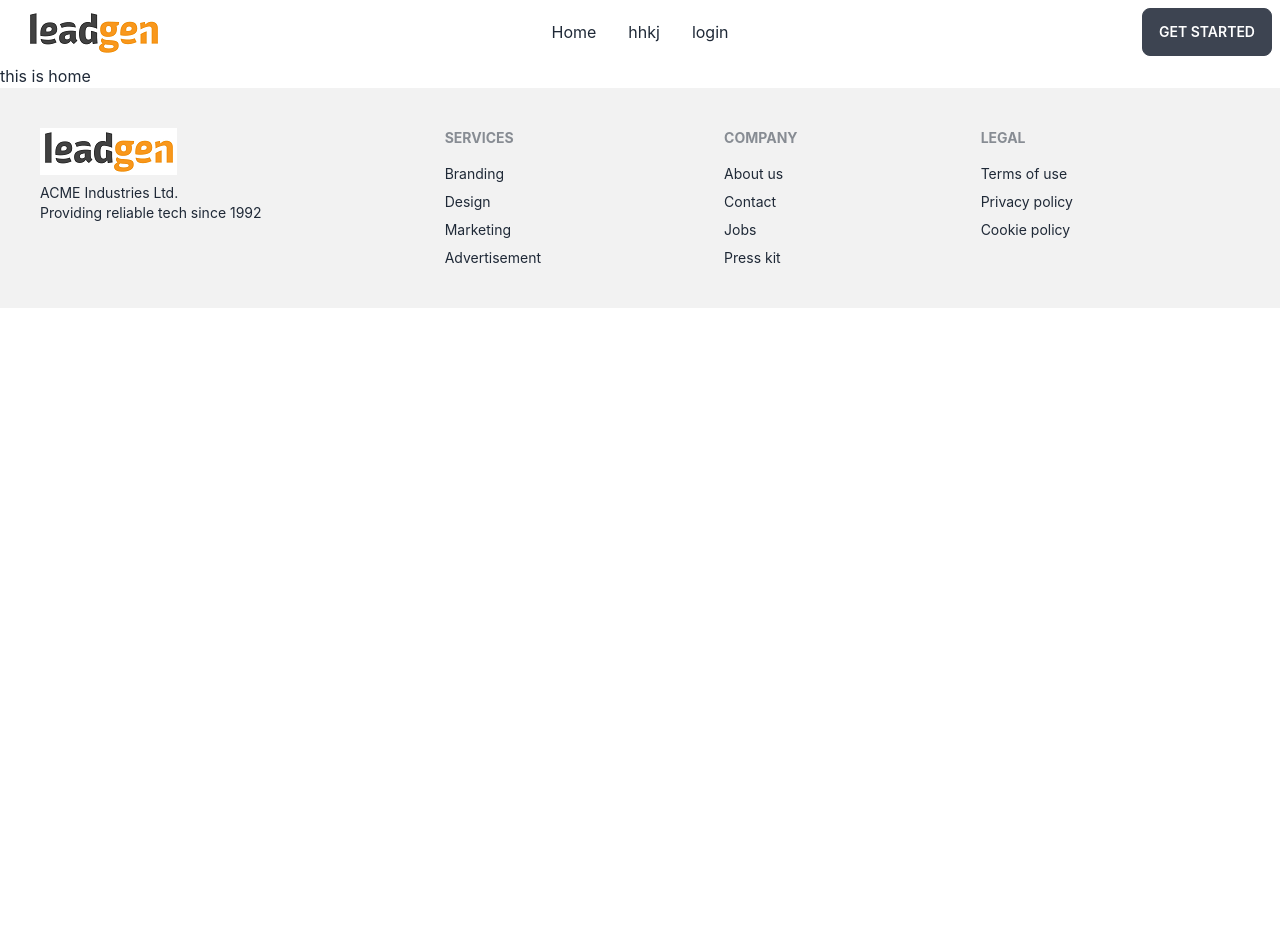
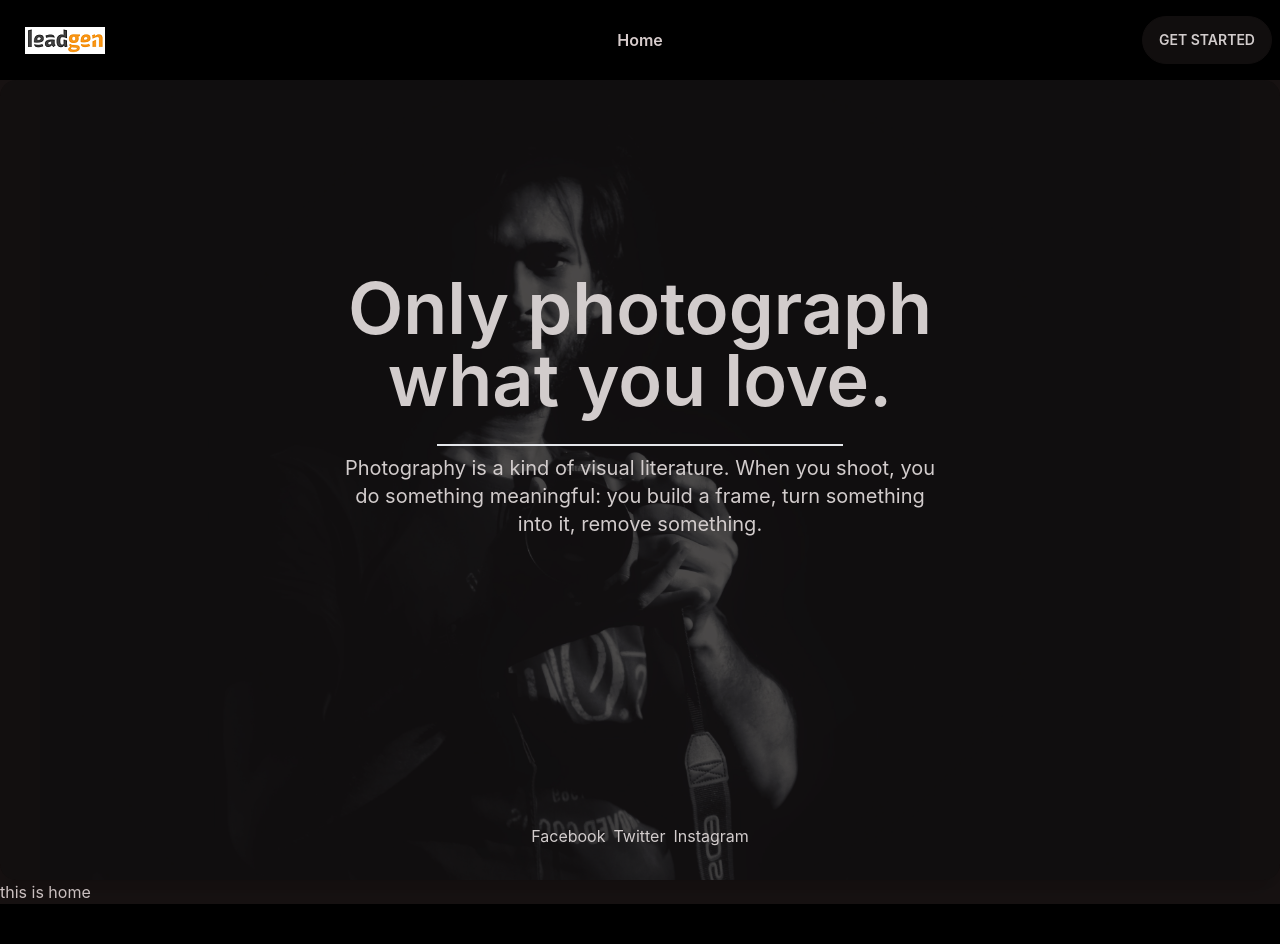
Before and after one commit to syedfarhanreza/leadgen-client, a React (Create React App) app: page / in a window 1280 px wide. Shown: the top 944 px of the page. Before the commit the page ends 800 px from the top, so only its background shows below. Built offline with nearby package versions, Linux system fonts and the light colour scheme.

Commit message:
home page banner added

```diff
--- a/src/App.js
+++ b/src/App.js
@@ -4,7 +4,7 @@ import router from './Router/Routes/Routes';
 
 function App() {
   return (
-    <div>
+    <div data-theme="forest" >
       <RouterProvider router={router}></RouterProvider>
     </div>
   );
--- /dev/null
+++ b/src/Pages/Home/Banner/Banner.js
@@ -0,0 +1,23 @@
+import React from 'react';
+import { Link } from 'react-router-dom';
+import banner from '../../../assets/images/banner.jpg'
+const Banner = () => {
+    return (
+        <div className="card w-full h-screen shadow-xl image-full">
+            <figure><img src={banner} alt="banner" /></figure>
+            <div className="card-body items-center text-center pt-48">
+                <h1 className="card-title text-7xl">Only photograph <br/>
+                    what you love.</h1>
+                    <hr className='border w-2/6 mt-5' />
+                <p className='text-xl w-3/6'>Photography is a kind of visual literature. When you shoot, you do something meaningful: you build a frame, turn something into it, remove something.</p>
+                <div className="card-actions">
+                    <Link >Facebook</Link>
+                    <Link>Twitter</Link>
+                    <Link>Instagram</Link>
+                </div>
+            </div>
+        </div>
+    );
+};
+
+export default Banner;
--- a/src/Pages/Home/Home/Home.js
+++ b/src/Pages/Home/Home/Home.js
@@ -1,8 +1,10 @@
 import React from 'react';
+import Banner from '../Banner/Banner';
 
 const Home = () => {
     return (
         <div>
+            <Banner></Banner>
            <h2>this is  home</h2>
         </div>
     );
--- a/src/Pages/Shared/Footer/Footer.js
+++ b/src/Pages/Shared/Footer/Footer.js
@@ -3,7 +3,7 @@ import logo from '../../../assets/logo.png'
 
 const Footer = () => {
     return (
-        <footer className="footer p-10 bg-base-200 text-base-content">
+        <footer className="footer p-10 bg-black text-white">
             <div>
                 <img src={logo} alt=''></img>
                 <p>ACME Industries Ltd.<br />Providing reliable tech since 1992</p>
--- a/src/Pages/Shared/Header/Header.js
+++ b/src/Pages/Shared/Header/Header.js
@@ -5,12 +5,10 @@ import logo from '../../../assets/logo.png'
 const Header = () => {
 
     const menuItems = <>
-        <li><Link to='/'>Home</Link></li>
-        <li><Link to='/'>hhkj</Link></li>
-        <li><Link to='/'>login</Link></li>
+        <li className='font-semibold'><Link to='/'>Home</Link></li>
     </>
     return (
-        <div className="navbar bg-base-100">
+        <div className="navbar h-20 bg-black">
             <div className="navbar-start">
                 <div className="dropdown">
                     <label tabIndex={0} className="btn btn-ghost lg:hidden">
```
Also changed, not shown: src/assets/images/banner.jpg (added), src/assets/logo.png.
